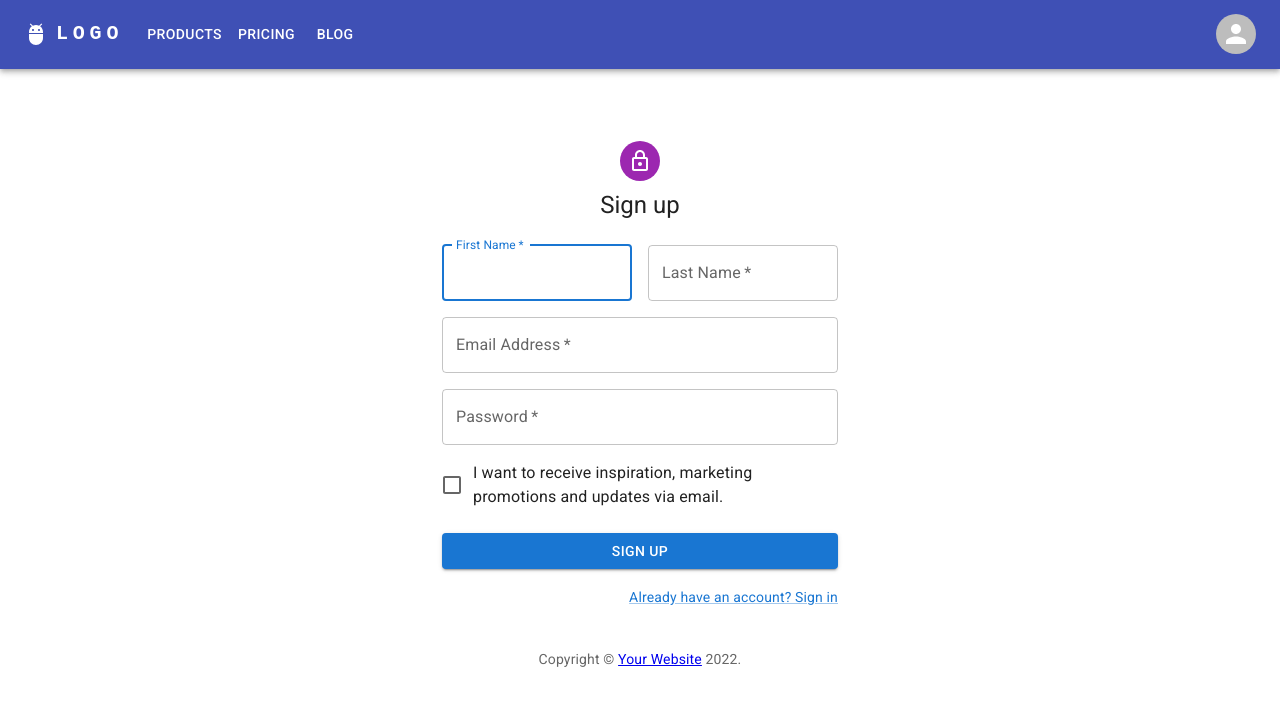
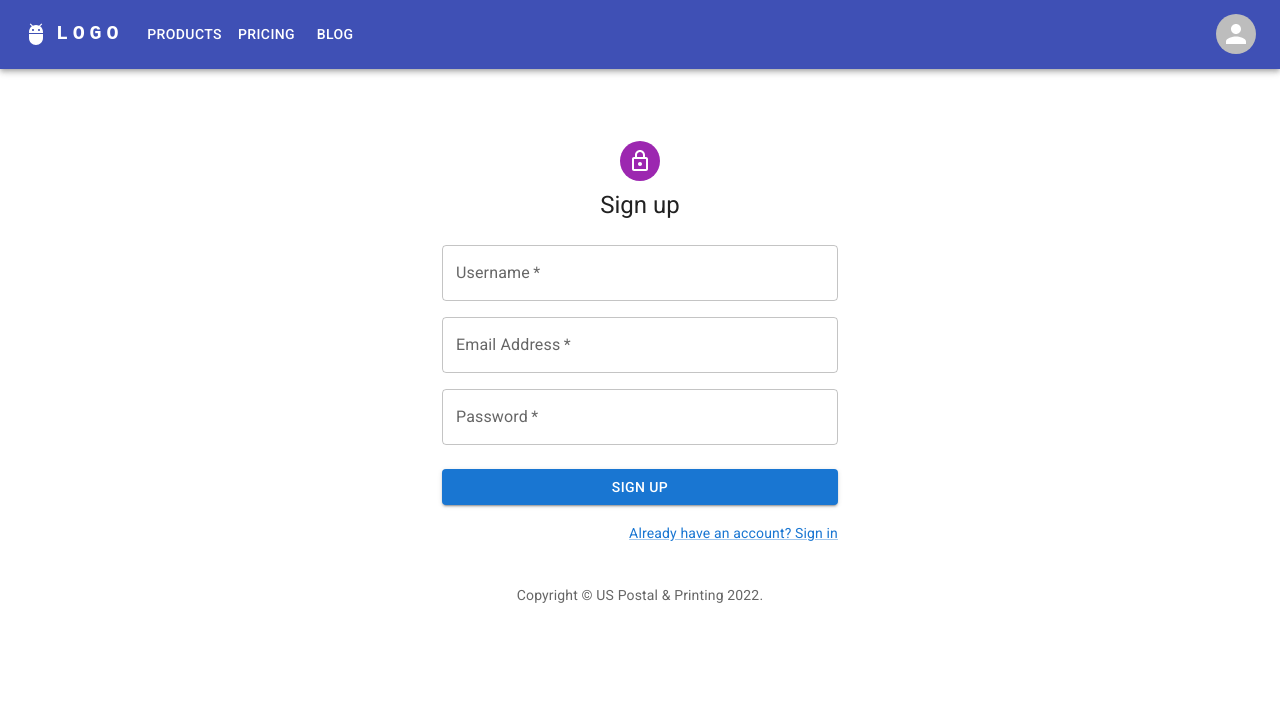
Before and after one commit to Mateo-Wallace/US-Postal-Printing, a React (Create React App) app in the folder client/: page /signup in a window 1280 px wide. Shown: the top 706 px of the page. Built offline with nearby package versions, Linux system fonts and the light colour scheme.

Commit message:
finished up login/signup pages

```diff
--- a/client/src/pages/Login.js
+++ b/client/src/pages/Login.js
@@ -31,11 +31,7 @@ function Copyright(props) {
       align="center"
       {...props}
     >
-      {"Copyright © "}
-      <Link2 color="inherit" href="https://mui.com/">
-        Your Website
-      </Link2>{" "}
-      {new Date().getFullYear()}
+      {"Copyright © US Postal & Printing"} {new Date().getFullYear()}
       {"."}
     </Typography>
   );
@@ -133,10 +129,6 @@ const Login = (props) => {
                   value={formState.password}
                   onChange={handleChange}
                 />
-                <FormControlLabel
-                  control={<Checkbox value="remember" color="primary" />}
-                  label="Remember me"
-                />
                 <Button
                   type="submit"
                   fullWidth
@@ -145,14 +137,9 @@ const Login = (props) => {
                 >
                   Sign In
                 </Button>
-                <Grid container>
-                  <Grid item xs>
-                    <Link2 href="#" variant="body2">
-                      Forgot password?
-                    </Link2>
-                  </Grid>
+                <Grid container justifyContent="flex-end">
                   <Grid item>
-                    <Link2 href="#" variant="body2">
+                    <Link2 href="/signup" variant="body2">
                       {"Don't have an account? Sign Up"}
                     </Link2>
                   </Grid>
@@ -169,25 +156,3 @@ const Login = (props) => {
 };
 
 export default Login;
-{
-  /* <div>
-          <h2>Login</h2>
-          <form onSubmit={handleFormSubmit}>
-            <input
-              placeholder='Your email'
-              name='email'
-              type='email'
-              value={formState.email}
-              onChange={handleChange}
-            />
-            <input
-              placeholde='Your password'
-              name='password'
-              type='password'
-              value={formState.password}
-              onChange={handleChange}
-            />
-            <button type='submit'>Login</button>
-          </form>
-        </div> */
-}
--- a/client/src/pages/Signup.js
+++ b/client/src/pages/Signup.js
@@ -11,8 +11,6 @@ import Avatar from "@mui/material/Avatar";
 import Button from "@mui/material/Button";
 import CssBaseline from "@mui/material/CssBaseline";
 import TextField from "@mui/material/TextField";
-import FormControlLabel from "@mui/material/FormControlLabel";
-import Checkbox from "@mui/material/Checkbox";
 import Link2 from "@mui/material/Link";
 import Grid from "@mui/material/Grid";
 import Box from "@mui/material/Box";
@@ -31,11 +29,7 @@ function Copyright(props) {
       align="center"
       {...props}
     >
-      {"Copyright © "}
-      <Link color="inherit" href="https://mui.com/">
-        Your Website
-      </Link>{" "}
-      {new Date().getFullYear()}
+      {"Copyright © US Postal & Printing"} {new Date().getFullYear()}
       {"."}
     </Typography>
   );
@@ -109,25 +103,16 @@ const Signup = () => {
                 sx={{ mt: 3 }}
               >
                 <Grid container spacing={2}>
-                  <Grid item xs={12} sm={6}>
-                    <TextField
-                      autoComplete="given-name"
-                      name="firstName"
-                      required
-                      fullWidth
-                      id="firstName"
-                      label="First Name"
-                      autoFocus
-                    />
-                  </Grid>
-                  <Grid item xs={12} sm={6}>
+                  <Grid item xs={12}>
                     <TextField
                       required
                       fullWidth
-                      id="lastName"
-                      label="Last Name"
-                      name="lastName"
-                      autoComplete="family-name"
+                      id="username"
+                      label="Username"
+                      name="username"
+                      autoComplete="username"
+                      value={formState.username}
+                      onChange={handleChange}
                     />
                   </Grid>
                   <Grid item xs={12}>
@@ -155,14 +140,6 @@ const Signup = () => {
                       onChange={handleChange}
                     />
                   </Grid>
-                  <Grid item xs={12}>
-                    <FormControlLabel
-                      control={
-                        <Checkbox value="allowExtraEmails" color="primary" />
-                      }
-                      label="I want to receive inspiration, marketing promotions and updates via email."
-                    />
-                  </Grid>
                 </Grid>
                 <Button
                   type="submit"
@@ -174,7 +151,7 @@ const Signup = () => {
                 </Button>
                 <Grid container justifyContent="flex-end">
                   <Grid item>
-                    <Link2 href="#" variant="body2">
+                    <Link2 href="/login" variant="body2">
                       Already have an account? Sign in
                     </Link2>
                   </Grid>
@@ -191,32 +168,3 @@ const Signup = () => {
 };
 
 export default Signup;
-{
-  /* <div>
-          <h2>Sign Up</h2>
-          <form onSubmit={handleFormSubmit}>
-            <input
-              placeholder='Username'
-              name='username'
-              type='text'
-              value={formState.username}
-              onChange={handleChange}
-            />
-            <input
-              placeholder='Email'
-              name='email'
-              type='text'
-              value={formState.email}
-              onChange={handleChange}
-            />
-            <input
-              placeholder='Password'
-              name='password'
-              type='password'
-              value={formState.password}
-              onChange={handleChange}
-            />
-            <button type='submit'>Sign Up</button>
-          </form>
-        </div> */
-}
```
